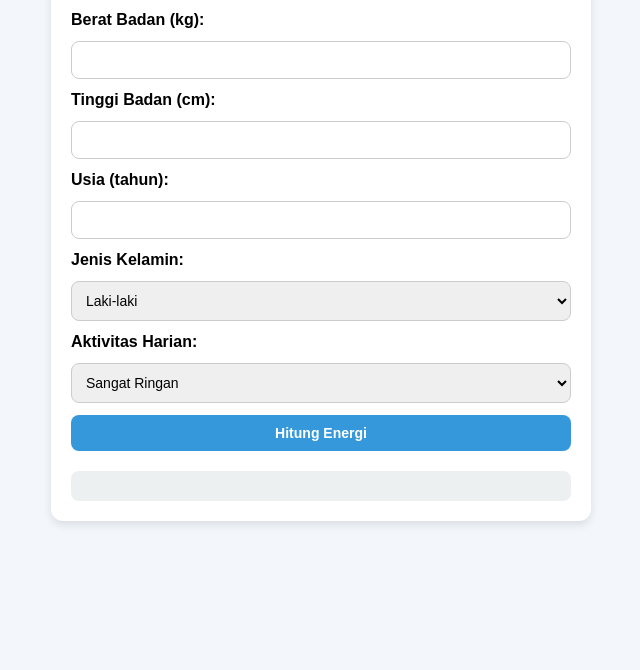
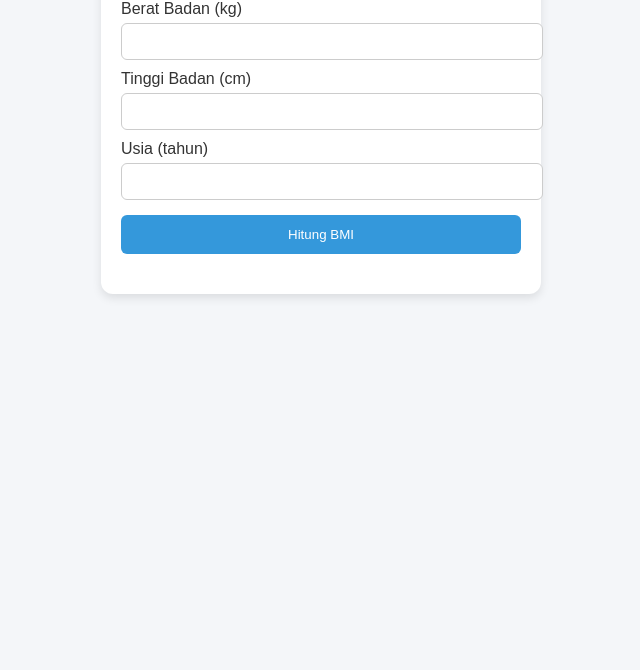
Before and after one commit to mabdulrohim225-ops/CekKesehatanApp, a plain HTML site: page index.html in a window 1280 px wide. Shown: the part 130-800 px from the top of the page, without its empty margins (319-959 px from the left). Drawn offline with Linux system fonts and the light colour scheme.

Commit message:
index.html

```diff
--- a/index.html
+++ b/index.html
@@ -4,42 +4,95 @@
   <meta charset="UTF-8">
   <meta name="viewport" content="width=device-width, initial-scale=1.0">
   <title>Cek Gizi</title>
-  <link rel="stylesheet" href="style.css">
+
+  <!-- PWA Manifest -->
+  <link rel="manifest" href="manifest.json">
+  <meta name="theme-color" content="#3498db">
+
+  <style>
+    body {
+      font-family: Arial, sans-serif;
+      margin: 0; padding: 20px;
+      background: #f4f6f9;
+      color: #333;
+    }
+    h1 { text-align: center; color: #3498db; }
+    .card {
+      max-width: 400px; margin: 20px auto; padding: 20px;
+      background: #fff; border-radius: 12px;
+      box-shadow: 0 4px 10px rgba(0,0,0,0.1);
+    }
+    label { display: block; margin: 10px 0 5px; }
+    input {
+      width: 100%; padding: 10px; border: 1px solid #ccc;
+      border-radius: 6px;
+    }
+    button {
+      width: 100%; margin-top: 15px; padding: 12px;
+      background: #3498db; color: white;
+      border: none; border-radius: 6px; cursor: pointer;
+    }
+    button:hover { background: #2c80b4; }
+    #result { margin-top: 20px; font-weight: bold; }
+  </style>
 </head>
 <body>
-  <div class="app-container">
-    <h1>📊 Cek Kebutuhan Energi</h1>
-    <form id="formGizi">
-      <label>Berat Badan (kg):</label>
-      <input type="number" id="berat" required>
+  <h1>Cek Gizi</h1>
 
-      <label>Tinggi Badan (cm):</label>
-      <input type="number" id="tinggi" required>
+  <div class="card">
+    <label for="weight">Berat Badan (kg)</label>
+    <input type="number" id="weight" required>
 
-      <label>Usia (tahun):</label>
-      <input type="number" id="usia" required>
+    <label for="height">Tinggi Badan (cm)</label>
+    <input type="number" id="height" required>
 
-      <label>Jenis Kelamin:</label>
-      <select id="gender" required>
-        <option value="Laki-laki">Laki-laki</option>
-        <option value="Perempuan">Perempuan</option>
-      </select>
+    <label for="age">Usia (tahun)</label>
+    <input type="number" id="age" required>
 
-      <label>Aktivitas Harian:</label>
-      <select id="aktivitas" required>
-        <option value="Sangat Ringan">Sangat Ringan</option>
-        <option value="Ringan">Ringan</option>
-        <option value="Sedang">Sedang</option>
-        <option value="Berat">Berat</option>
-        <option value="Sangat Berat">Sangat Berat</option>
-      </select>
+    <button onclick="calculateBMI()">Hitung BMI</button>
 
-      <button type="submit">Hitung Energi</button>
-    </form>
-
-    <div id="hasil"></div>
+    <div id="result"></div>
   </div>
 
-  <script src="script.js"></script>
+  <script>
+    function calculateBMI() {
+      const weight = parseFloat(document.getElementById('weight').value);
+      const height = parseFloat(document.getElementById('height').value) / 100;
+      const age = parseInt(document.getElementById('age').value);
+
+      if (!weight || !height || !age) {
+        document.getElementById('result').innerHTML = "⚠️ Lengkapi semua input!";
+        return;
+      }
+
+      const bmi = (weight / (height * height)).toFixed(1);
+      let status = "";
+      let tips = "";
+
+      if (bmi < 18.5) {
+        status = "Underweight";
+        tips = "Perbanyak konsumsi makanan bergizi seimbang dan tinggi protein.";
+      } else if (bmi >= 18.5 && bmi <= 24.9) {
+        status = "Normal";
+        tips = "Pertahankan pola makan sehat dan rutin berolahraga.";
+      } else if (bmi >= 25 && bmi <= 29.9) {
+        status = "Overweight";
+        tips = "Kurangi makanan tinggi lemak dan gula, tingkatkan aktivitas fisik.";
+      } else {
+        status = "Obesitas";
+        tips = "Konsultasikan ke tenaga medis dan terapkan gaya hidup sehat.";
+      }
+
+      document.getElementById('result').innerHTML =
+        `📊 BMI Anda: <b>${bmi}</b> (${status})<br>💡 Tips: ${tips}`;
+    }
+
+    // === Service Worker untuk PWA ===
+    if ("serviceWorker" in navigator) {
+      navigator.serviceWorker.register("sw.js")
+        .then(() => console.log("Service Worker registered"))
+        .catch(err => console.error("SW registration failed:", err));
+    }
+  </script>
 </body>
 </html>
```
